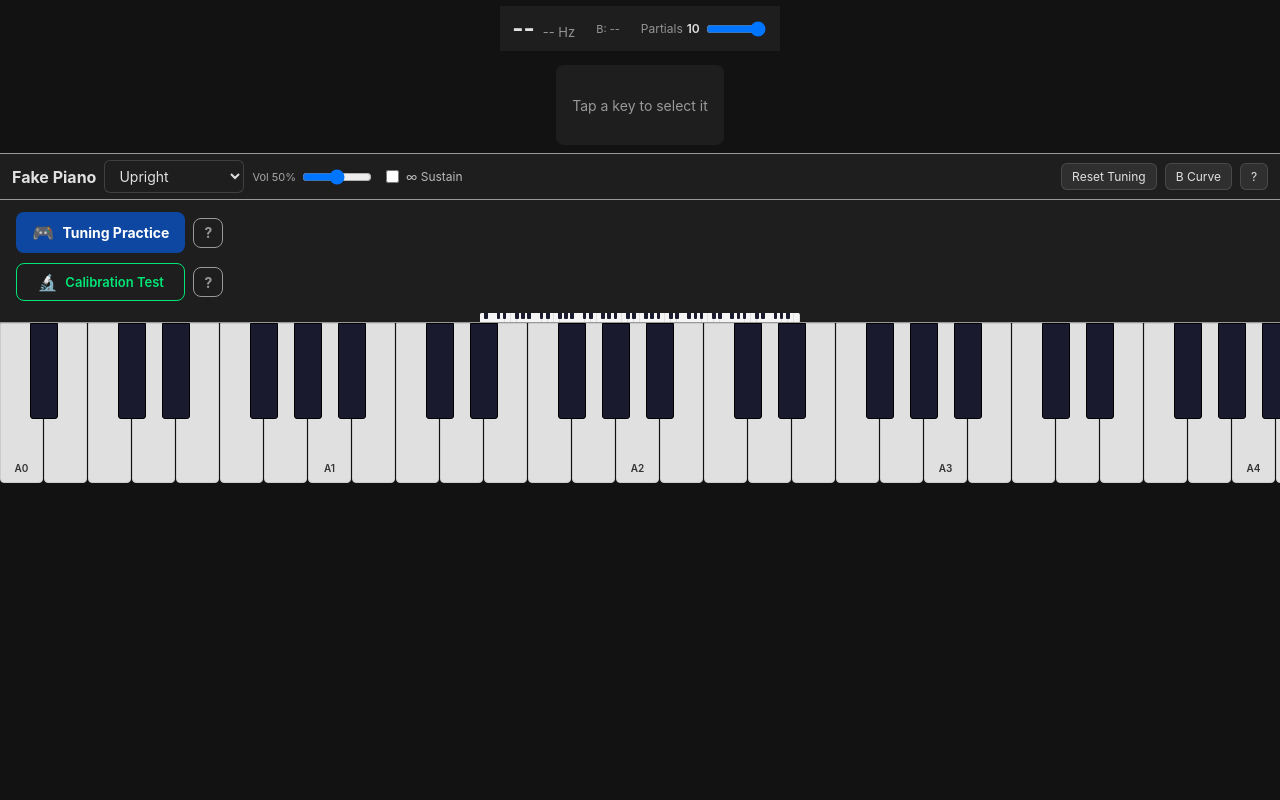
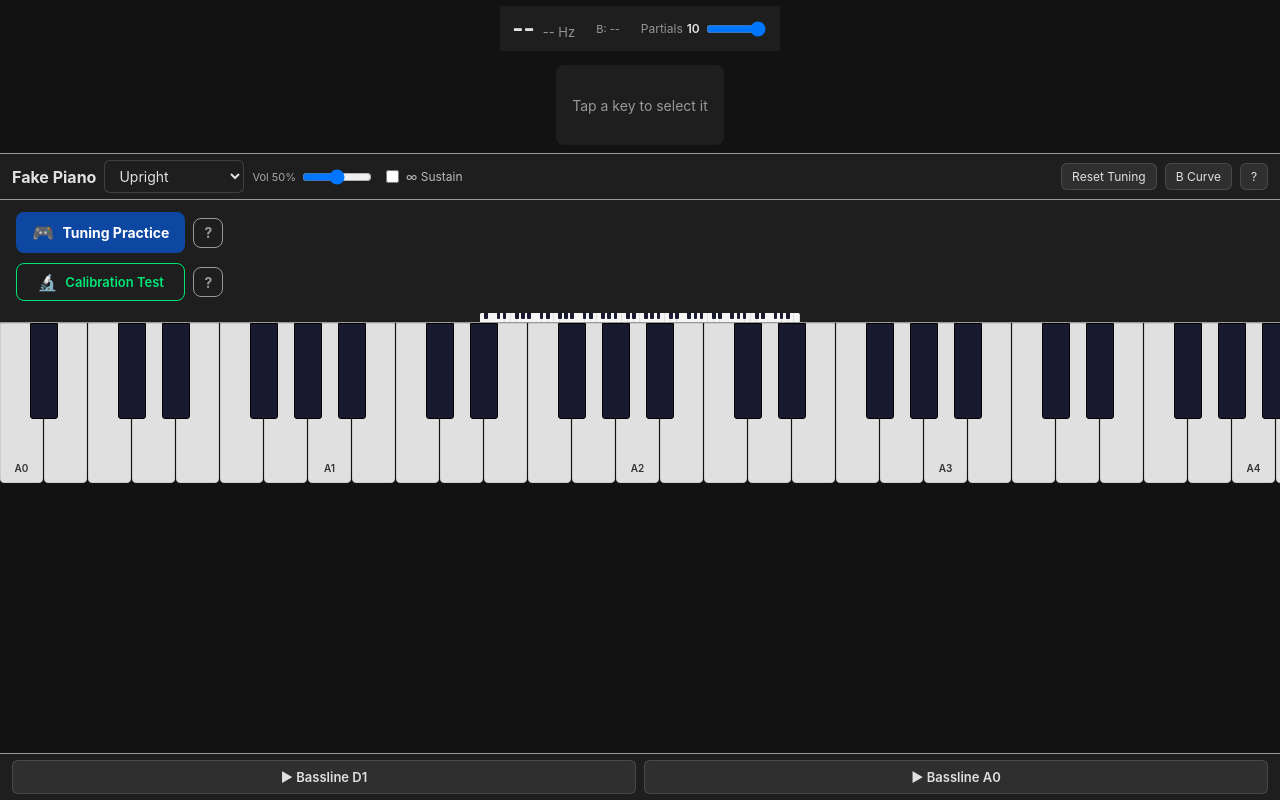
Before and after one commit to cfogelklou/string-sprint, a React (Vite) app: page / in a window 1280 px wide. Built offline with nearby package versions, Linux system fonts and the light colour scheme.

Commit message:
feat(bassline): add BasslineControls component and integrate into App

```diff
--- a/src/App.tsx
+++ b/src/App.tsx
@@ -3,6 +3,7 @@ import { usePianoStore } from '@/store/pianoStore';
 import { useAudioEngine } from '@/hooks/useAudioEngine';
 import VirtualKeyboard from '@/components/VirtualKeyboard';
 import KeyboardMinimap from '@/components/KeyboardMinimap';
+import BasslineControls from '@/components/BasslineControls';
 import HelpSheet from '@/components/HelpSheet';
 import NoteSelector from '@/components/NoteSelector';
 import CentsJogWheel from '@/components/CentsJogWheel';
@@ -160,6 +161,9 @@ export default function App() {
         <VirtualKeyboard />
       </div>
 
+      {/* Bassline buttons */}
+      <BasslineControls />
+
       {/* B Curve editor overlay */}
       <BCurveEditor />
 
--- /dev/null
+++ b/src/components/BasslineControls.tsx
@@ -0,0 +1,127 @@
+import { useRef, useState, useEffect } from 'react';
+import { usePianoStore } from '@/store/pianoStore';
+import { MIDI_A0 } from '@/types';
+
+/** Bassline sequence in the D1 key: D2 C2 B1 F1 G1 D#1 D1 (last note = D1). */
+const BASSLINE_BASE = [38, 36, 35, 29, 31, 27, 26];
+/** D1 midi (the final note of the base sequence). */
+const D1_MIDI = 26;
+
+/** ms between note onsets (start-to-start). */
+const STEP_MS = 2000;
+/** ms each note is held before it is released (must be < STEP_MS so there is a
+ *  gap — the release fade — before the next note attacks). */
+const GATE_MS = 1600;
+/** ms the final note is held before release (held longer for a musical close). */
+const LAST_HOLD_MS = 1800;
+
+const VARIANT_D1 = { label: 'Bassline D1', offset: 0 } as const;
+const VARIANT_A0 = {
+  label: 'Bassline A0',
+  // Transpose so the final note lands on A0.
+  offset: MIDI_A0 - D1_MIDI,
+} as const;
+const VARIANTS = [VARIANT_D1, VARIANT_A0] as const;
+
+export default function BasslineControls() {
+  const playNote = usePianoStore((s) => s.playNote);
+  const stopNote = usePianoStore((s) => s.stopNote);
+
+  const [activeIdx, setActiveIdx] = useState<number | null>(null);
+  const timerRef = useRef<ReturnType<typeof setTimeout> | null>(null);
+  const currentMidiRef = useRef<number | null>(null);
+
+  const clearTimer = () => {
+    if (timerRef.current !== null) {
+      clearTimeout(timerRef.current);
+      timerRef.current = null;
+    }
+  };
+
+  const stop = () => {
+    clearTimer();
+    if (currentMidiRef.current !== null) {
+      stopNote(currentMidiRef.current);
+      currentMidiRef.current = null;
+    }
+    setActiveIdx(null);
+  };
+
+  useEffect(() => () => stop(), [stopNote]);
+
+  const play = (variantIdx: number) => {
+    clearTimer();
+    if (currentMidiRef.current !== null) {
+      stopNote(currentMidiRef.current);
+      currentMidiRef.current = null;
+    }
+    const seq = BASSLINE_BASE.map((m) => m + VARIANTS[variantIdx].offset);
+    setActiveIdx(variantIdx);
+
+    let i = 0;
+    // Attack note i, hold it, release it, then (unless it was the last) attack
+    // the next after a gap so each release finishes before the next onset.
+    const attack = () => {
+      const midi = seq[i];
+      currentMidiRef.current = midi;
+      playNote(midi);
+
+      const isLast = i === seq.length - 1;
+      const holdMs = isLast ? LAST_HOLD_MS : GATE_MS;
+
+      // Release the held note.
+      timerRef.current = setTimeout(() => {
+        stopNote(midi);
+        currentMidiRef.current = null;
+        if (isLast) {
+          // Let the release tail finish, then reset the button.
+          timerRef.current = setTimeout(() => {
+            timerRef.current = null;
+            setActiveIdx(null);
+          }, 500);
+        } else {
+          // Gap before the next onset.
+          timerRef.current = setTimeout(() => {
+            i += 1;
+            attack();
+          }, STEP_MS - GATE_MS);
+        }
+      }, holdMs);
+    };
+    attack();
+  };
+
+  const onClick = (variantIdx: number) => {
+    if (activeIdx === variantIdx) {
+      stop();
+    } else {
+      play(variantIdx);
+    }
+  };
+
+  return (
+    <div
+      style={{
+        display: 'flex',
+        gap: 8,
+        padding: '6px 12px',
+        background: 'var(--color-surface)',
+        borderTop: '1px solid var(--color-text-dim)',
+      }}
+    >
+      {VARIANTS.map((v, idx) => {
+        const isActive = activeIdx === idx;
+        return (
+          <button
+            key={v.label}
+            onClick={() => onClick(idx)}
+            className={`controls-bar-btn${isActive ? ' active' : ''}`}
+            style={{ flex: 1, padding: '8px 12px', fontSize: 13, fontWeight: 600 }}
+          >
+            {isActive ? `■ Stop ${v.label}` : `▶ ${v.label}`}
+          </button>
+        );
+      })}
+    </div>
+  );
+}
--- a/src/index.css
+++ b/src/index.css
@@ -33,7 +33,7 @@ html, body, #root {
   width: 100%;
   height: 100%;
   display: grid;
-  grid-template-rows: auto auto auto auto 10px minmax(45vh, 1fr);
+  grid-template-rows: auto auto auto auto 10px minmax(45vh, 1fr) auto;
   grid-template-columns: 1fr;
   overflow: hidden;
 }
```
